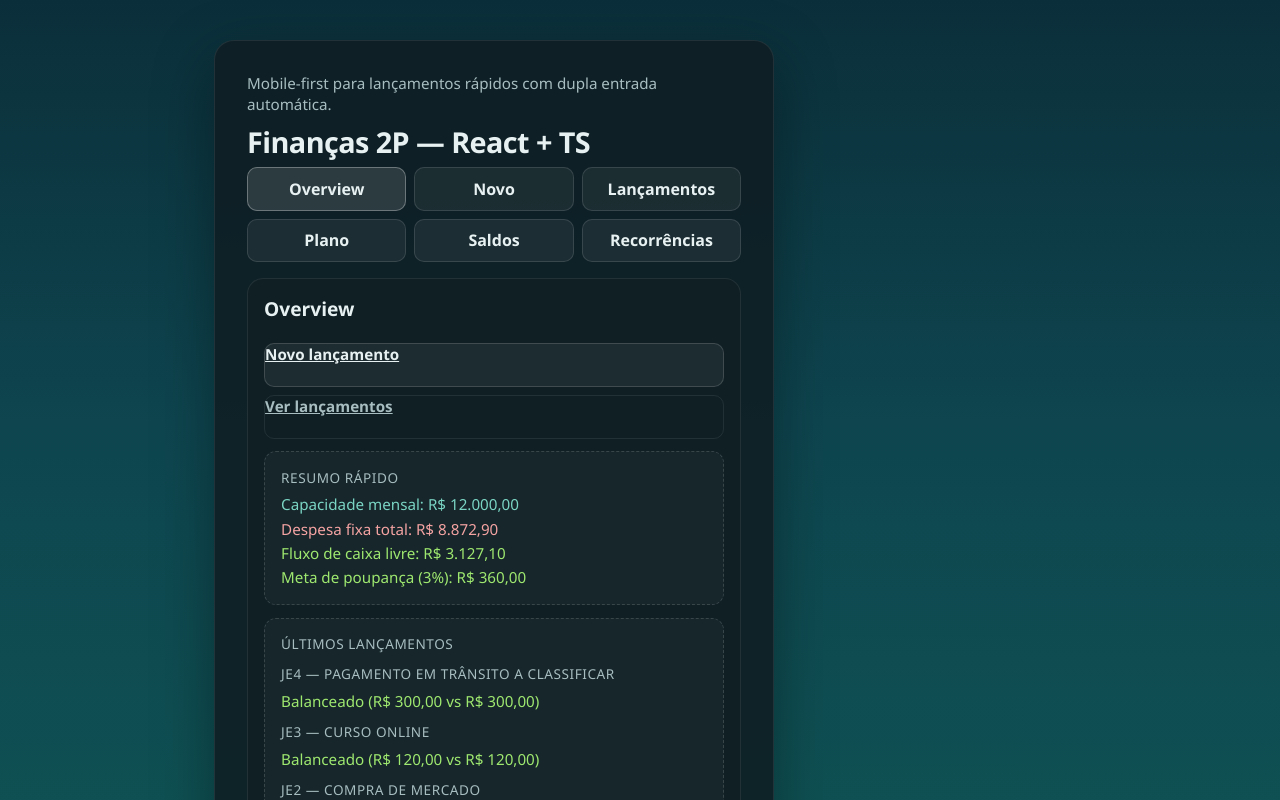
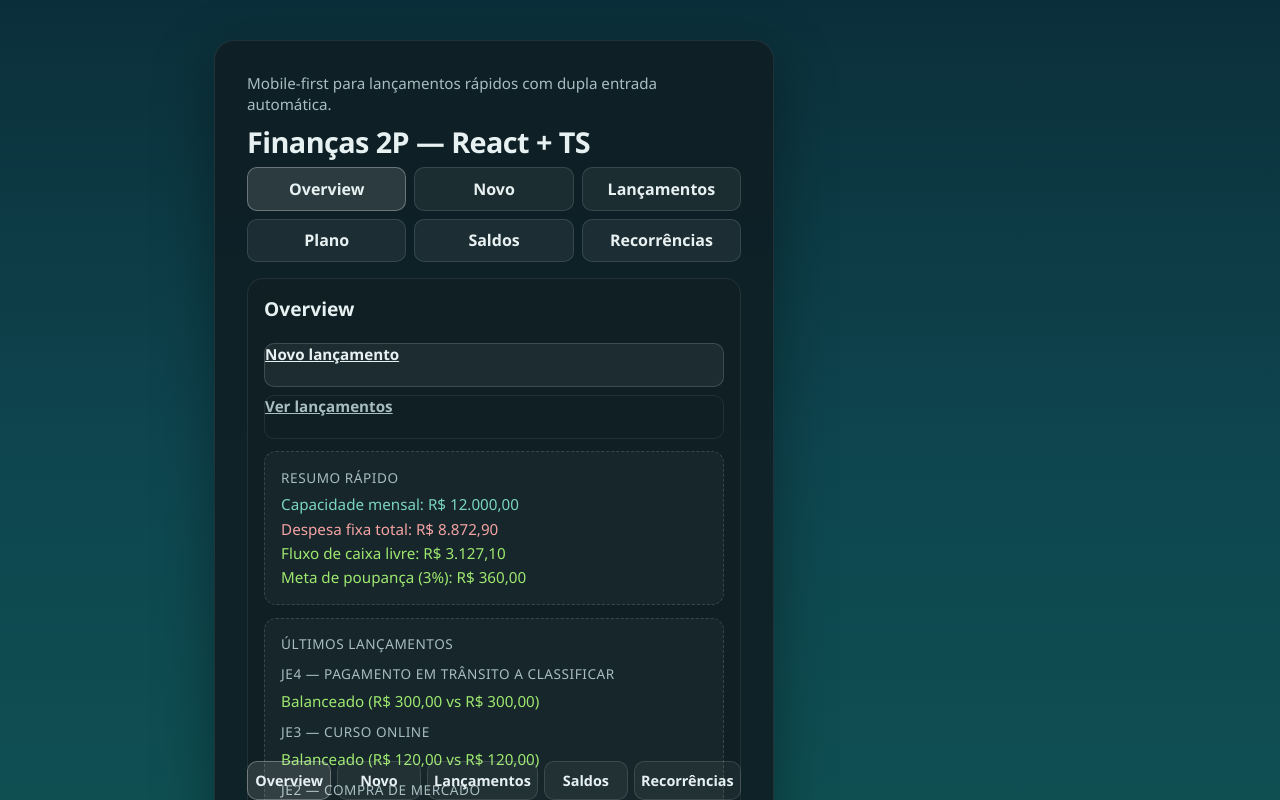
Before and after one commit to MarcosJanczeski/finapp2p, a React app in the folder frontend/: page / in a window 1280 px wide. Shown: the top 800 px of the page. Built offline with nearby package versions, Linux system fonts and the light colour scheme; the HTML template or start-up script is replaced by a standard one.

Commit message:
chore: add bottom navigation / adicionar navegação inferior

```diff
--- a/frontend/src/App.css
+++ b/frontend/src/App.css
@@ -54,6 +54,34 @@ body {
 
 .navLink.active { /* (pt: linkAtivo) */
   border-color: rgba(255, 255, 255, 0.3);
+  background: rgba(255, 255, 255, 0.12);
+}
+
+.bottomNav { /* (pt: navInferior) */
+  position: sticky;
+  bottom: 0;
+  left: 0;
+  right: 0;
+  margin-top: 0.5rem;
+  display: grid;
+  grid-template-columns: repeat(5, 1fr);
+  gap: 0.35rem;
+}
+
+.bottomLink { /* (pt: linkInferior) */
+  text-align: center;
+  padding: 0.55rem 0.4rem;
+  border-radius: 10px;
+  border: 1px solid rgba(255, 255, 255, 0.12);
+  background: rgba(255, 255, 255, 0.05);
+  color: var(--textMain);
+  text-decoration: none;
+  font-size: 0.9rem;
+  font-weight: 600;
+}
+
+.bottomLink.active { /* (pt: linkInferiorAtivo) */
+  border-color: rgba(255, 255, 255, 0.28);
   background: rgba(255, 255, 255, 0.12);
 }
 
--- a/frontend/src/App.tsx
+++ b/frontend/src/App.tsx
@@ -43,6 +43,35 @@ function App() {
         </nav>
       </header>
       <Outlet />
+      <footer className="bottomNav" aria-label="Navegação inferior">
+        <NavLink to="/" className={({ isActive }: { isActive: boolean }) => `bottomLink ${isActive ? "active" : ""}`}>
+          Overview
+        </NavLink>
+        <NavLink
+          to="/new"
+          className={({ isActive }: { isActive: boolean }) => `bottomLink ${isActive ? "active" : ""}`}
+        >
+          Novo
+        </NavLink>
+        <NavLink
+          to="/journal"
+          className={({ isActive }: { isActive: boolean }) => `bottomLink ${isActive ? "active" : ""}`}
+        >
+          Lançamentos
+        </NavLink>
+        <NavLink
+          to="/balances"
+          className={({ isActive }: { isActive: boolean }) => `bottomLink ${isActive ? "active" : ""}`}
+        >
+          Saldos
+        </NavLink>
+        <NavLink
+          to="/recurrences"
+          className={({ isActive }: { isActive: boolean }) => `bottomLink ${isActive ? "active" : ""}`}
+        >
+          Recorrências
+        </NavLink>
+      </footer>
     </div>
   );
 }
```
